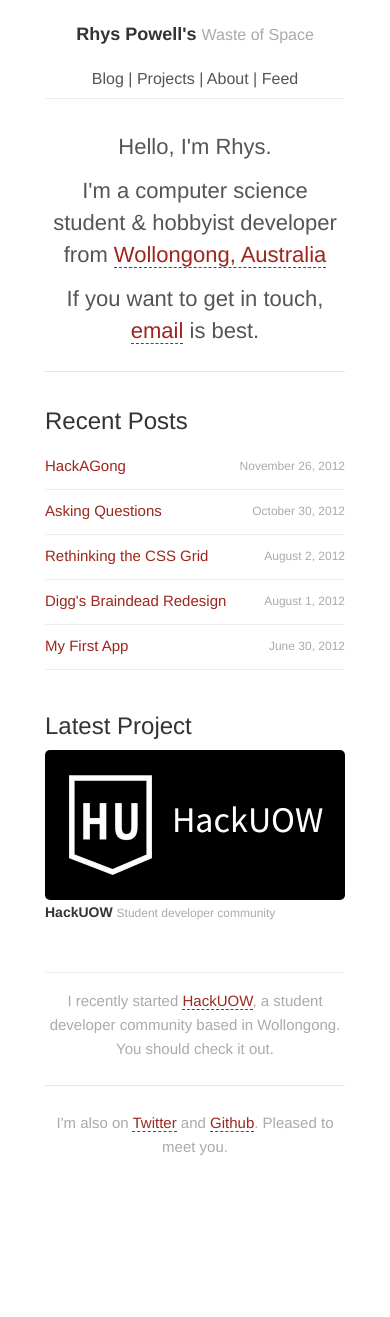
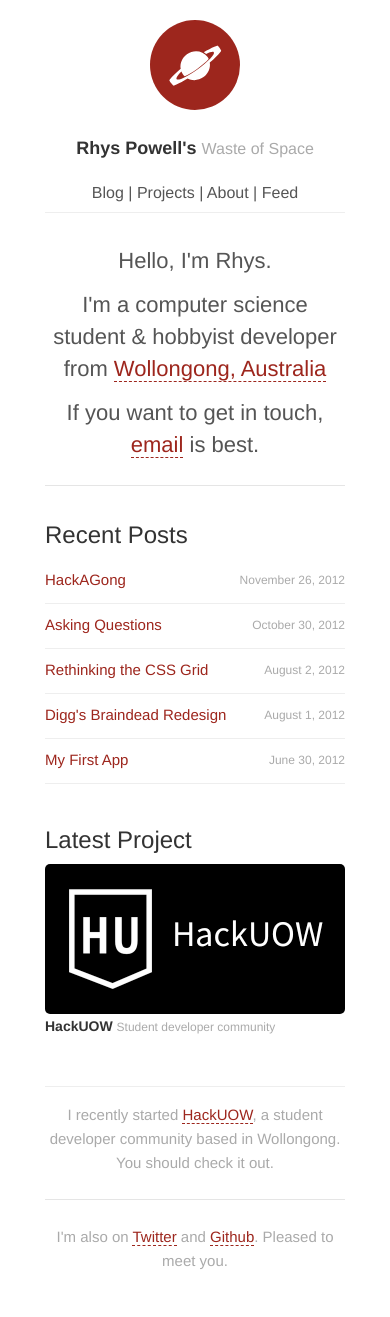
Before and after one commit to rpowelll/rpowelll.github.com, a Jekyll site: the page built from index.html, in a window 390 px wide. Built offline with Jekyll 4.4.1, drawn with Linux system fonts in a browser that asks for light colours; Markdown is read by kramdown in place of the engine named in the settings; the list of posts is cut into pages by our own code; before the commit the page ends 1203 px from its top, so only the background shows below that.

Commit message:
Template tweaked to work better on mobile

```diff
--- a/_includes/header.html
+++ b/_includes/header.html
@@ -1,27 +1,17 @@
-<header id="site-header" class="container">
-  <div class="row">
-    <div class="span12">
-      <div class="title">
+<header>
+    <div class='logo'>
       <a href="/">
-          <div class="logo">
-            <svg xmlns="http://www.w3.org/2000/svg" width="40" height="60">
-              <path
-              transform="scale(0.05)"
-              style="fill:#404040;fill-opacity:1;stroke:none"
-              d="m 319.23299,641.96561 c -49.05933,35.49729 -71.45137,93.32016 -62.35725,146.58563 -93.96807,80.2322 -150.48671,149.43663 -134.88762,170.99549 15.59114,21.548 98.8548,-10.5467 204.34222,-74.68731 47.75933,25.24955 109.73244,21.83849 158.77597,-13.64734 49.04347,-35.48584 71.66456,-93.28366 62.6175,-146.54387 93.9129,-80.13725 150.43708,-149.18736 134.84587,-170.73524 -15.11848,-20.89465 -94.02706,8.59909 -194.99501,68.84445 8.23021,4.76564 15.9772,10.39865 23.20249,16.8037 40.87148,-19.91216 70.16551,-27.36043 77.40583,-17.35379 13.8699,19.16893 -58.1683,94.7771 -160.88106,169.09582 -102.71276,74.31873 -197.05723,119.09821 -210.92713,99.92928 -7.77293,-10.74271 11.42469,-39.28045 47.86241,-75.35592 4.0177,10.07213 9.44873,19.73644 16.06029,28.87398 5.01439,6.93021 10.58357,13.13114 16.60555,18.81598 33.96549,-15.2713 79.45122,-42.30217 127.12077,-76.79388 47.66956,-34.49172 87.56947,-69.24243 112.69703,-96.72836 -3.51646,-7.49777 -7.66467,-14.72682 -12.67911,-21.65703 -45.815,-63.31899 -137.48221,-75.15633 -204.80875,-26.44159 z"
-              />
+        <svg xmlns="http://www.w3.org/2000/svg" viewBox="5 30 30 15" width="30" height="24">
+          <path transform="scale(0.05)" d="m 319.23299,641.96561 c -49.05933,35.49729 -71.45137,93.32016 -62.35725,146.58563 -93.96807,80.2322 -150.48671,149.43663 -134.88762,170.99549 15.59114,21.548 98.8548,-10.5467 204.34222,-74.68731 47.75933,25.24955 109.73244,21.83849 158.77597,-13.64734 49.04347,-35.48584 71.66456,-93.28366 62.6175,-146.54387 93.9129,-80.13725 150.43708,-149.18736 134.84587,-170.73524 -15.11848,-20.89465 -94.02706,8.59909 -194.99501,68.84445 8.23021,4.76564 15.9772,10.39865 23.20249,16.8037 40.87148,-19.91216 70.16551,-27.36043 77.40583,-17.35379 13.8699,19.16893 -58.1683,94.7771 -160.88106,169.09582 -102.71276,74.31873 -197.05723,119.09821 -210.92713,99.92928 -7.77293,-10.74271 11.42469,-39.28045 47.86241,-75.35592 4.0177,10.07213 9.44873,19.73644 16.06029,28.87398 5.01439,6.93021 10.58357,13.13114 16.60555,18.81598 33.96549,-15.2713 79.45122,-42.30217 127.12077,-76.79388 47.66956,-34.49172 87.56947,-69.24243 112.69703,-96.72836 -3.51646,-7.49777 -7.66467,-14.72682 -12.67911,-21.65703 -45.815,-63.31899 -137.48221,-75.15633 -204.80875,-26.44159 z"></path>
+
           </svg>
-          </div>
-          <h3>Rhys Powell's <small>Waste of Space</small></h3>
+        <h1>Rhys Powell's <small>Waste of Space</small></h1>
       </a>
     </div>
-
-      <nav class="pull-right">
+    <nav>
       <a href="/blog">Blog</a> |
       <a href="/projects">Projects</a> |
       <a href="/about">About</a> |
       <a href="/atom.xml">Feed</a>
     </nav>
-    </div>
-  </div>
 </header>
--- a/_layouts/default.html
+++ b/_layouts/default.html
@@ -30,20 +30,7 @@
 		<link rel="stylesheet" type="text/css" href="/css/syntax.css">
 	</head>
 	<body>
-		<header>
-				<div class='logo'>
-					<a href="/">
-						<svg xmlns="http://www.w3.org/2000/svg" width="40" height="60"> <path transform="scale(0.05)" style="fill:#404040;fill-opacity:1;stroke:none" d="m 319.23299,641.96561 c -49.05933,35.49729 -71.45137,93.32016 -62.35725,146.58563 -93.96807,80.2322 -150.48671,149.43663 -134.88762,170.99549 15.59114,21.548 98.8548,-10.5467 204.34222,-74.68731 47.75933,25.24955 109.73244,21.83849 158.77597,-13.64734 49.04347,-35.48584 71.66456,-93.28366 62.6175,-146.54387 93.9129,-80.13725 150.43708,-149.18736 134.84587,-170.73524 -15.11848,-20.89465 -94.02706,8.59909 -194.99501,68.84445 8.23021,4.76564 15.9772,10.39865 23.20249,16.8037 40.87148,-19.91216 70.16551,-27.36043 77.40583,-17.35379 13.8699,19.16893 -58.1683,94.7771 -160.88106,169.09582 -102.71276,74.31873 -197.05723,119.09821 -210.92713,99.92928 -7.77293,-10.74271 11.42469,-39.28045 47.86241,-75.35592 4.0177,10.07213 9.44873,19.73644 16.06029,28.87398 5.01439,6.93021 10.58357,13.13114 16.60555,18.81598 33.96549,-15.2713 79.45122,-42.30217 127.12077,-76.79388 47.66956,-34.49172 87.56947,-69.24243 112.69703,-96.72836 -3.51646,-7.49777 -7.66467,-14.72682 -12.67911,-21.65703 -45.815,-63.31899 -137.48221,-75.15633 -204.80875,-26.44159 z"></path> </svg>
-						<h1>Rhys Powell's <small>Waste of Space</small></h1>
-					</a>
-				</div>
-				<nav>
-					<a href="/blog">Blog</a> |
-					<a href="/projects">Projects</a> |
-					<a href="/about">About</a> |
-					<a href="/atom.xml">Feed</a>
-				</nav>
-		</header>
+		{% include header.html %}
 
 		<section id="content">
 			{{ content }}
--- a/css/site.css
+++ b/css/site.css
@@ -430,7 +430,9 @@
     font-weight: normal; }
   body > header svg {
     float: left;
-    margin-top: -14px; }
+    margin-top: 12px;
+    padding-right: 5px;
+    fill: #555555; }
   body > header nav {
     text-align: right;
     padding-top: 14px; }
@@ -439,16 +441,23 @@
       height: auto;
       text-align: center; }
       body > header div.logo svg {
-        display: none; }
+        width: 60px;
+        height: 60px;
+        border-radius: 50%;
+        padding: 15px;
+        fill: white;
+        display: block;
+        float: none;
+        margin: auto;
+        margin-bottom: 24px;
+        background: #9d261d; }
       body > header div.logo h1 {
         margin-top: -10px; }
       body > header nav {
         text-align: center;
         padding-top: 0;
         margin-top: -20px;
-        margin-bottom: 10px !important; }
-      body > header svg {
-        margin-top: -26px; } }
+        margin-bottom: 10px !important; } }
 
 body > section#content {
   padding-top: 2em; }
```
Also changed, not shown: css/site.sass (+13 -5 lines). Lines whose indentation alone changed are shown as unchanged.
